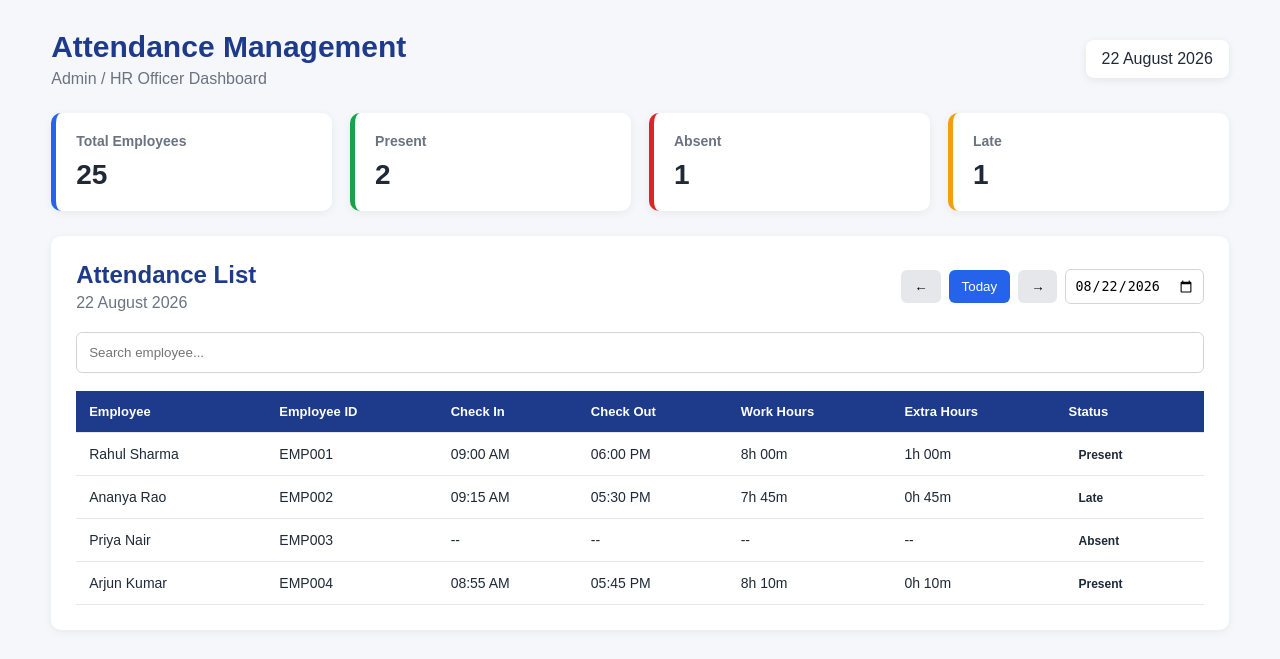
After one commit to 26shaun/HR-Management-System, a PHP site: page /HR/attendance/attendance.html in a window 1280 px wide. The commit adds this page. Shown: the top 659 px of the page. Run offline with PHP 8.4, Linux system fonts and the light colour scheme.

Commit message:
attendance updates

```diff
--- /dev/null
+++ b/assets/css/attendance.css
@@ -0,0 +1,254 @@
+/* Attendance Management */
+
+* {
+    box-sizing: border-box;
+    margin: 0;
+    padding: 0;
+}
+
+body {
+    font-family: Arial, sans-serif;
+    background: #f5f7fb;
+    color: #1f2937;
+}
+
+.container {
+    width: 92%;
+    max-width: 1200px;
+    margin: 30px auto;
+}
+
+/* Header */
+
+header {
+    display: flex;
+    justify-content: space-between;
+    align-items: center;
+    margin-bottom: 25px;
+}
+
+header h1 {
+    font-size: 30px;
+    color: #1e3a8a;
+    margin-bottom: 6px;
+}
+
+header p {
+    color: #6b7280;
+}
+
+.header-date {
+    background: white;
+    padding: 10px 16px;
+    border-radius: 8px;
+    box-shadow: 0 2px 8px rgba(0, 0, 0, 0.08);
+}
+
+/* Summary Cards */
+
+.summary {
+    display: grid;
+    grid-template-columns: repeat(4, 1fr);
+    gap: 18px;
+    margin-bottom: 25px;
+}
+
+.card {
+    background: white;
+    padding: 20px;
+    border-radius: 10px;
+    border-left: 5px solid #2563eb;
+    box-shadow: 0 2px 10px rgba(0, 0, 0, 0.06);
+}
+
+.card h3 {
+    font-size: 14px;
+    color: #6b7280;
+    margin-bottom: 10px;
+}
+
+.card strong {
+    font-size: 28px;
+}
+
+.card.present {
+    border-left-color: #16a34a;
+}
+
+.card.absent {
+    border-left-color: #dc2626;
+}
+
+.card.late {
+    border-left-color: #f59e0b;
+}
+
+/* Attendance Section */
+
+.attendance-section {
+    background: white;
+    padding: 25px;
+    border-radius: 10px;
+    box-shadow: 0 2px 10px rgba(0, 0, 0, 0.06);
+}
+
+.section-header {
+    display: flex;
+    justify-content: space-between;
+    align-items: center;
+    margin-bottom: 20px;
+}
+
+.section-header h2 {
+    color: #1e3a8a;
+    margin-bottom: 5px;
+}
+
+.section-header p {
+    color: #6b7280;
+}
+
+.controls {
+    display: flex;
+    gap: 8px;
+    align-items: center;
+}
+
+.date-btn,
+.today-btn {
+    border: none;
+    padding: 9px 13px;
+    border-radius: 6px;
+    cursor: pointer;
+}
+
+.date-btn {
+    background: #e5e7eb;
+}
+
+.today-btn {
+    background: #2563eb;
+    color: white;
+}
+
+input[type="date"] {
+    padding: 8px;
+    border: 1px solid #d1d5db;
+    border-radius: 6px;
+}
+
+/* Search */
+
+.search-box {
+    margin-bottom: 18px;
+}
+
+.search-box input {
+    width: 100%;
+    padding: 12px;
+    border: 1px solid #d1d5db;
+    border-radius: 6px;
+    outline: none;
+}
+
+.search-box input:focus {
+    border-color: #2563eb;
+}
+
+/* Table */
+
+.table-container {
+    overflow-x: auto;
+}
+
+table {
+    width: 100%;
+    border-collapse: collapse;
+}
+
+thead {
+    background: #1e3a8a;
+    color: white;
+}
+
+th,
+td {
+    padding: 13px;
+    text-align: left;
+    border-bottom: 1px solid #e5e7eb;
+}
+
+th {
+    font-size: 13px;
+}
+
+td {
+    font-size: 14px;
+}
+
+tbody tr:hover {
+    background: #f8fafc;
+}
+
+/* Status */
+
+.status {
+    padding: 5px 10px;
+    border-radius: 15px;
+    font-size: 12px;
+    font-weight: bold;
+}
+
+.present-status {
+    background: #dcfce7;
+    color: #15803d;
+}
+
+.late-status {
+    background: #fef3c7;
+    color: #b45309;
+}
+
+.absent-status {
+    background: #fee2e2;
+    color: #b91c1c;
+}
+
+.leave-status {
+    background: #dbeafe;
+    color: #1d4ed8;
+}
+
+.halfday-status {
+    background: #fef3c7;
+    color: #92400e;
+}
+
+/* Responsive */
+
+@media (max-width: 850px) {
+    .summary {
+        grid-template-columns: repeat(2, 1fr);
+    }
+
+    header,
+    .section-header {
+        flex-direction: column;
+        align-items: flex-start;
+        gap: 15px;
+    }
+
+    .controls {
+        flex-wrap: wrap;
+    }
+}
+
+@media (max-width: 500px) {
+    .summary {
+        grid-template-columns: 1fr;
+    }
+
+    .container {
+        width: 95%;
+    }
+}
--- /dev/null
+++ b/assets/js/attendance.js
@@ -0,0 +1,316 @@
+let selectedDate = new Date();
+
+const dateElement = document.getElementById("selectedDate");
+const currentDateElement = document.getElementById("currentDate");
+const datePicker = document.getElementById("datePicker");
+
+const previousDay = document.getElementById("previousDay");
+const nextDay = document.getElementById("nextDay");
+const todayButton = document.getElementById("todayBtn");
+const searchInput = document.getElementById("searchInput");
+const tableBody = document.querySelector("#attendanceTable tbody");
+const absentCount = document.getElementById("absentCount");
+const lateCount = document.getElementById("lateCount");
+
+// ===============================
+// ATTENDANCE DATA
+// ===============================
+
+const attendanceData = {
+
+    "2026-08-22": [
+        ["Rahul Sharma", "EMP001", "09:00 AM", "06:00 PM", "8h 00m", "1h 00m", "Present"],
+        ["Ananya Rao", "EMP002", "09:15 AM", "05:30 PM", "7h 45m", "0h 45m", "Late"],
+        ["Priya Nair", "EMP003", "--", "--", "--", "--", "Absent"],
+        ["Arjun Kumar", "EMP004", "08:55 AM", "05:45 PM", "8h 10m", "0h 10m", "Present"]
+    ],
+
+    "2026-08-21": [
+        ["Rahul Sharma", "EMP001", "09:05 AM", "06:00 PM", "7h 55m", "0h 55m", "Late"],
+        ["Ananya Rao", "EMP002", "09:00 AM", "05:45 PM", "7h 45m", "0h 45m", "Present"],
+        ["Priya Nair", "EMP003", "09:10 AM", "06:00 PM", "7h 50m", "0h 50m", "Late"],
+        ["Arjun Kumar", "EMP004", "--", "--", "--", "--", "Absent"]
+    ],
+
+    "2026-08-20": [
+        ["Rahul Sharma", "EMP001", "09:00 AM", "06:00 PM", "8h 00m", "1h 00m", "Present"],
+        ["Ananya Rao", "EMP002", "09:20 AM", "05:30 PM", "7h 40m", "0h 40m", "Late"],
+        ["Priya Nair", "EMP003", "09:00 AM", "05:45 PM", "7h 45m", "0h 45m", "Present"],
+        ["Arjun Kumar", "EMP004", "09:05 AM", "05:30 PM", "7h 25m", "0h 25m", "Late"]
+    ]
+
+};
+
+
+// ===============================
+// GET DATE KEY
+// ===============================
+
+function getDateKey(date) {
+
+    const year = date.getFullYear();
+
+    const month = String(
+        date.getMonth() + 1
+    ).padStart(2, "0");
+
+    const day = String(
+        date.getDate()
+    ).padStart(2, "0");
+
+    return `${year}-${month}-${day}`;
+}
+
+
+// ===============================
+// FORMAT DATE
+// ===============================
+
+function formatDate(date) {
+
+    return date.toLocaleDateString("en-IN", {
+        day: "2-digit",
+        month: "long",
+        year: "numeric"
+    });
+}
+
+
+// ===============================
+// DISPLAY ATTENDANCE
+// ===============================
+function updateSummary(records) {
+
+    let present = 0;
+    let absent = 0;
+    let late = 0;
+
+    records.forEach(function(record) {
+
+        const status = record[6].toLowerCase();
+
+        if (status === "present") {
+            present++;
+        }
+
+        if (status === "absent") {
+            absent++;
+        }
+
+        if (status === "late") {
+            late++;
+        }
+
+    });
+
+    if (presentCount) {
+        presentCount.textContent = present;
+    }
+
+    if (absentCount) {
+        absentCount.textContent = absent;
+    }
+
+    if (lateCount) {
+        lateCount.textContent = late;
+    }
+}
+
+function renderAttendance() {
+
+    if (!tableBody) return;
+
+    const dateKey = getDateKey(selectedDate);
+
+    const records = attendanceData[dateKey] || [];
+
+    updateSummary(records);
+
+    tableBody.innerHTML = "";
+
+    records.forEach(function(record) {
+
+        const row = document.createElement("tr");
+
+        row.innerHTML = `
+            <td>${record[0]}</td>
+            <td>${record[1]}</td>
+            <td>${record[2]}</td>
+            <td>${record[3]}</td>
+            <td>${record[4]}</td>
+            <td>${record[5]}</td>
+            <td>
+                <span class="status ${record[6].toLowerCase()}">
+                    ${record[6]}
+                </span>
+            </td>
+        `;
+
+        tableBody.appendChild(row);
+
+    });
+
+    applySearch();
+}
+
+
+// ===============================
+// UPDATE DATE
+// ===============================
+
+function updateDate() {
+
+    if (dateElement) {
+        dateElement.textContent =
+            formatDate(selectedDate);
+    }
+
+    if (currentDateElement) {
+        currentDateElement.textContent =
+            formatDate(selectedDate);
+    }
+
+    if (datePicker) {
+        datePicker.value =
+            getDateKey(selectedDate);
+    }
+
+    renderAttendance();
+}
+
+
+// ===============================
+// PREVIOUS DAY
+// ===============================
+
+if (previousDay) {
+
+    previousDay.addEventListener("click", function() {
+
+        selectedDate.setDate(
+            selectedDate.getDate() - 1
+        );
+
+        updateDate();
+
+    });
+
+}
+
+
+// ===============================
+// NEXT DAY
+// ===============================
+
+if (nextDay) {
+
+    nextDay.addEventListener("click", function() {
+
+        selectedDate.setDate(
+            selectedDate.getDate() + 1
+        );
+
+        updateDate();
+
+    });
+
+}
+
+
+// ===============================
+// TODAY
+// ===============================
+
+if (todayButton) {
+
+    todayButton.addEventListener("click", function() {
+
+        selectedDate = new Date();
+
+        updateDate();
+
+    });
+
+}
+
+
+// ===============================
+// DATE PICKER
+// ===============================
+
+if (datePicker) {
+
+    datePicker.addEventListener("change", function() {
+
+        const selected =
+            new Date(this.value + "T00:00:00");
+
+        if (!isNaN(selected.getTime())) {
+
+            selectedDate = selected;
+
+            updateDate();
+
+        }
+
+    });
+
+}
+
+
+// ===============================
+// SEARCH EMPLOYEE
+// ===============================
+
+function applySearch() {
+
+    if (!searchInput || !tableBody) return;
+
+    const searchText =
+        searchInput.value.toLowerCase().trim();
+
+    const rows =
+        tableBody.querySelectorAll("tr");
+
+    rows.forEach(function(row) {
+
+        const employeeName =
+            row.cells[0]?.textContent.toLowerCase() || "";
+
+        const employeeId =
+            row.cells[1]?.textContent.toLowerCase() || "";
+
+        if (
+            employeeName.includes(searchText) ||
+            employeeId.includes(searchText)
+        ) {
+
+            row.style.display = "";
+
+        } else {
+
+            row.style.display = "none";
+
+        }
+
+    });
+
+}
+
+
+if (searchInput) {
+
+    searchInput.addEventListener("input", function() {
+
+        applySearch();
+
+    });
+
+}
+
+
+// ===============================
+// INITIAL LOAD
+// ===============================
+
+updateDate();
--- /dev/null
+++ b/attendance/attendance.html
@@ -0,0 +1,173 @@
+<!DOCTYPE html>
+<html lang="en">
+<head>
+    <meta charset="UTF-8">
+    <meta name="viewport" content="width=device-width, initial-scale=1.0">
+    <title>Attendance Management</title>
+    <link rel="stylesheet" href="../assets/css/attendance.css">
+</head>
+
+<body>
+
+<div class="container">
+
+    <!-- Header -->
+    <header>
+        <div>
+            <h1>Attendance Management</h1>
+            <p>Admin / HR Officer Dashboard</p>
+        </div>
+
+        <div class="header-date" id="currentDate"></div>
+    </header>
+
+    <!-- Summary Cards -->
+    <section class="summary">
+
+        <div class="card">
+            <h3>Total Employees</h3>
+            <strong id="totalEmployeesCount">25</strong>
+        </div>
+
+        <div class="card present">
+            <h3>Present</h3>
+            <strong id="presentCount">0</strong>
+        </div>
+
+        <div class="card absent">
+            <h3>Absent</h3>
+            <strong id="absentCount">0</strong>
+        </div>
+
+        <div class="card late">
+            <h3>Late</h3>
+            <strong id="lateCount">0</strong>
+        </div>
+
+    </section>
+
+    <!-- Attendance Controls -->
+    <section class="attendance-section">
+
+        <div class="section-header">
+            <div>
+                <h2>Attendance List</h2>
+                <p id="selectedDate"></p>
+            </div>
+
+            <div class="controls">
+
+                <button id="previousDay" class="date-btn">←</button>
+
+                <button id="todayBtn" class="today-btn">
+                    Today
+                </button>
+
+                <button id="nextDay" class="date-btn">→</button>
+
+                <input
+                    type="date"
+                    id="datePicker"
+                >
+
+            </div>
+        </div>
+
+        <!-- Search -->
+        <div class="search-box">
+            <input
+                type="text"
+                id="searchInput"
+                placeholder="Search employee..."
+            >
+        </div>
+
+        <!-- Attendance Table -->
+        <div class="table-container">
+
+            <table id="attendanceTable">
+
+                <thead>
+                    <tr>
+                        <th>Employee</th>
+                        <th>Employee ID</th>
+                        <th>Check In</th>
+                        <th>Check Out</th>
+                        <th>Work Hours</th>
+                        <th>Extra Hours</th>
+                        <th>Status</th>
+                    </tr>
+                </thead>
+
+                <tbody id="attendanceTable">
+
+                    <tr>
+                        <td>Rahul Sharma</td>
+                        <td>EMP001</td>
+                        <td>09:00 AM</td>
+                        <td>06:00 PM</td>
+                        <td>8h 00m</td>
+                        <td>1h 00m</td>
+                        <td>
+                            <span class="status present-status">
+                                Present
+                            </span>
+                        </td>
+                    </tr>
+
+                    <tr>
+                        <td>Ananya Rao</td>
+                        <td>EMP002</td>
+                        <td>09:15 AM</td>
+                        <td>05:30 PM</td>
+                        <td>7h 45m</td>
+                        <td>0h 45m</td>
+                        <td>
+                            <span class="status late-status">
+                                Late
+                            </span>
+                        </td>
+                    </tr>
+
+                    <tr>
+                        <td>Priya Nair</td>
+                        <td>EMP003</td>
+                        <td>--</td>
+                        <td>--</td>
+                        <td>--</td>
+                        <td>--</td>
+                        <td>
+                            <span class="status absent-status">
+                                Absent
+                            </span>
+                        </td>
+                    </tr>
+
+                    <tr>
+                        <td>Arjun Kumar</td>
+                        <td>EMP004</td>
+                        <td>08:55 AM</td>
+                        <td>05:45 PM</td>
+                        <td>8h 10m</td>
+                        <td>0h 10m</td>
+                        <td>
+                            <span class="status present-status">
+                                Present
+                            </span>
+                        </td>
+                    </tr>
+
+                </tbody>
+
+            </table>
+
+        </div>
+
+    </section>
+
+</div>
+
+<script src="../assets/js/attendance.js"></script>
+
+</body>
+</html>
```
Also changed, not shown: README.md (deleted), employee_dashboard.php (line endings or trailing spaces).
